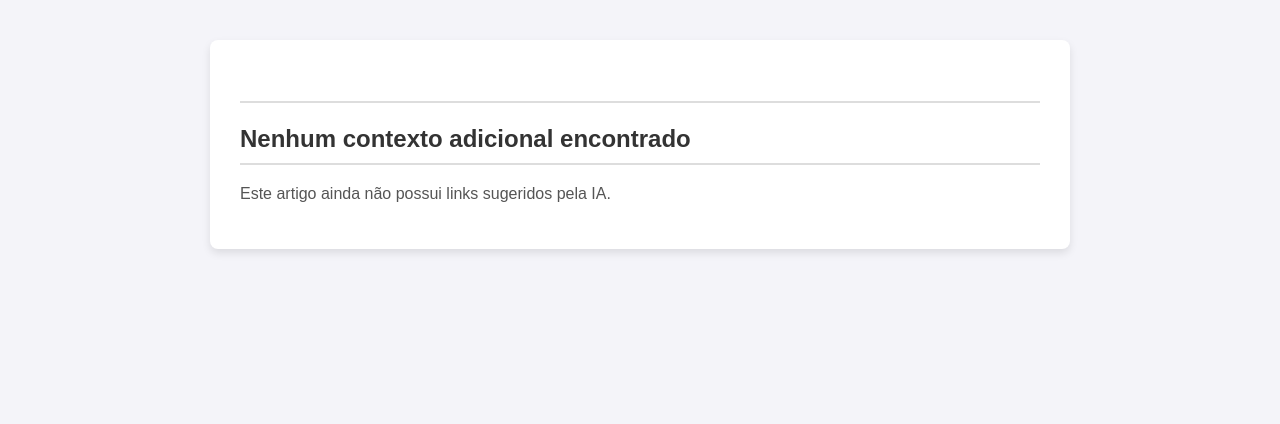
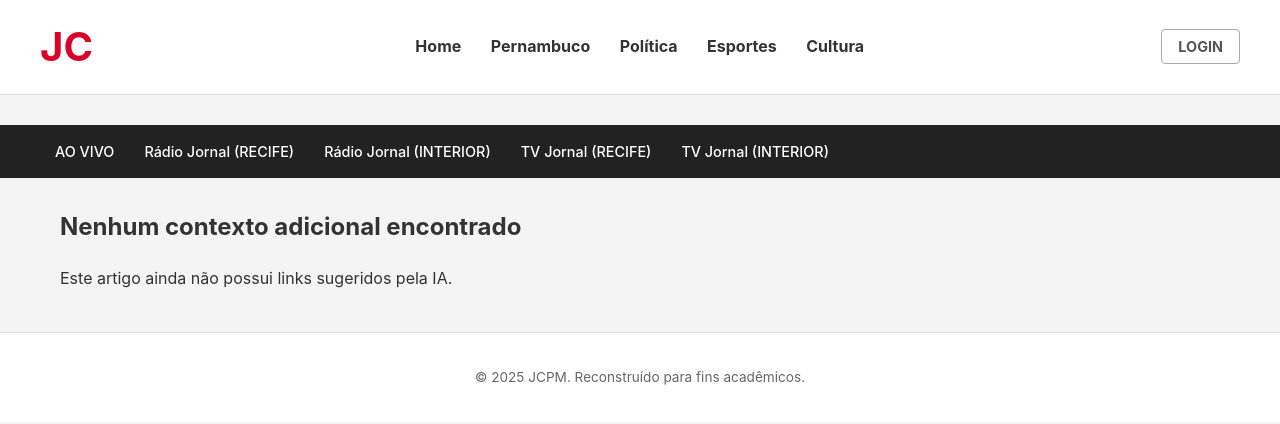
Before and after one commit to gabrielplimaa/Projetos-2, a Django app: template app1/templates/app1/conteudo_de_contexto.html in a window 1280 px wide. Shown: the top 424 px of the page. Run offline with Django 3.2, Linux system fonts and the light colour scheme; the template is opened without the code that fills it, so the values that code supplies are empty.

Commit message:
reestruturando o html todo

```diff
--- a/app1/templates/app1/base.html
+++ b/app1/templates/app1/base.html
@@ -6,8 +6,9 @@
     <meta name="viewport" content="width=device-width, initial-scale=1.0">
 
     <title>{% block title %}Jornal do Commercio{% endblock %}</title>
+    <link rel="stylesheet" href="{% static 'app1/css/style.css' %}">
 
-    <link rel="stylesheet" href="{% static 'app1/css/style.css' %}">
+
 
     </head>
 <body>
@@ -17,6 +18,7 @@
             <h1 class="logo-text">JC</h1>
 
             <nav class="main-nav">
+                <a href="{% url 'home' %}">Home</a>
                 <a href="{% url 'topico_pernambuco' %}">Pernambuco</a>
                 <a href="{% url 'topico_politica' %}">Política</a>
                 <a href="{% url 'topico_esportes' %}">Esportes</a>
--- a/app1/templates/app1/conteudo_de_contexto.html
+++ b/app1/templates/app1/conteudo_de_contexto.html
@@ -1,48 +1,16 @@
-<!DOCTYPE html>
-<html lang="pt-br">
+{% extends "app1/base.html" %}
+{% load static %}
+{% block content %}
 <head>
     <meta charset="UTF-8">
     <meta name="viewport" content="width=device-width, initial-scale=1.0">
     <title>Entenda o Contexto</title>
-    <style>
-        body {
-            font-family: Arial, sans-serif;
-            margin: 40px;
-            background-color: #f4f4f9;
-        }
-        .container {
-            max-width: 800px;
-            margin: auto;
-            background: white;
-            padding: 30px;
-            border-radius: 8px;
-            box-shadow: 0 4px 8px rgba(0, 0, 0, 0.1);
-        }
-        h1, h2 {
-            color: #333;
-            border-bottom: 2px solid #ddd;
-            padding-bottom: 10px;
-        }
-        ul {
-            list-style: disc;
-            margin-left: 20px;
-            padding-left: 0;
-        }
-        li {
-            margin-bottom: 10px;
-            line-height: 1.6;
-        }
-        a {
-            text-decoration: none;
-            color: #1a73e8;
-        }
-        a:hover {
-            text-decoration: underline;
-        }
-        p {
-            color: #555;
-        }
-    </style>
+<style>
+    a {
+        color: #1a0dab;
+        text-decoration: none;
+    }
+</style>
 </head>
 <body>
 
@@ -67,4 +35,4 @@
     </div>
 
 </body>
-</html>
+{% endblock %}
```
Also changed, not shown: app1/templates/app1/bullets.html (+5 -32 lines), app1/templates/app1/exibir_artigo.html (+4 -20 lines), app1/templates/app1/home.html (+4 -41 lines), app1/templates/app1/login.html (+12 -2 lines).
